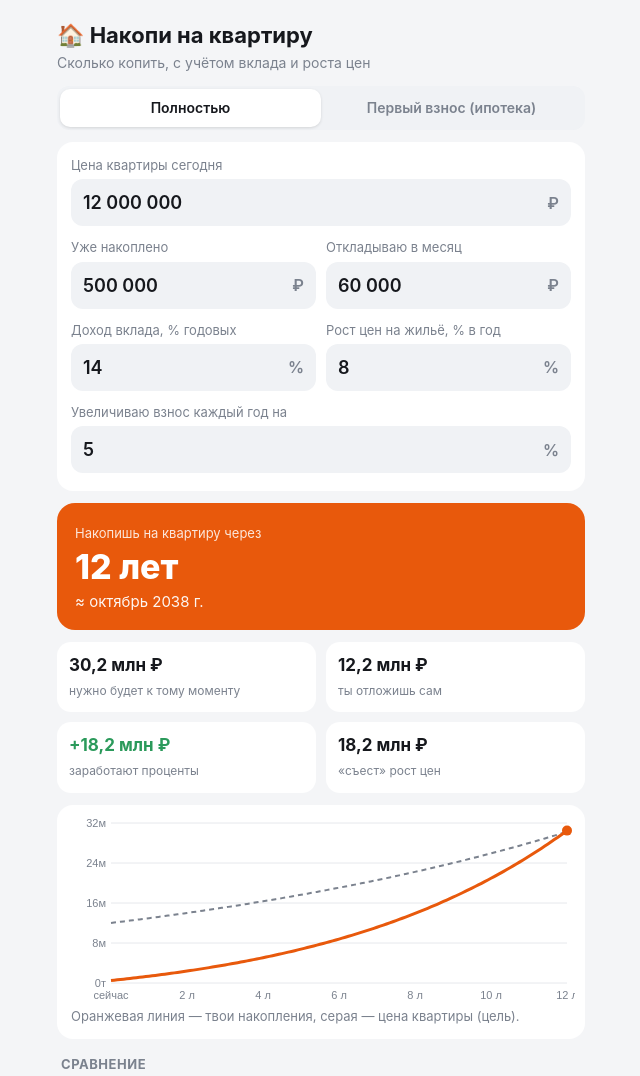
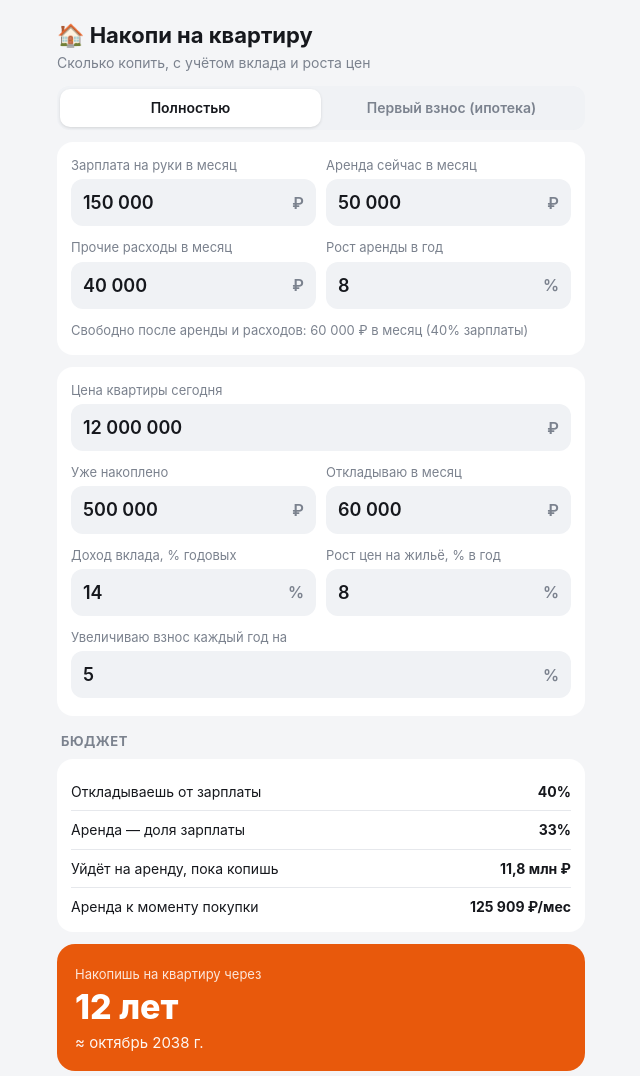
Before and after one commit to artem08122/nakopi, a plain HTML site: page index.html in a window 1280 px wide. Shown: the top 1076 px of the page, without its empty margins (319-959 px from the left). Drawn offline with Linux system fonts and the light colour scheme.

Commit message:
Add files via upload

```diff
--- a/index.html
+++ b/index.html
@@ -60,6 +60,19 @@ input[type=range]{width:100%;accent-color:var(--accent)}
   </div>
 
   <div class="card">
+    <div class="row">
+      <div class="f"><label>Зарплата на руки в месяц</label><div class="in"><input id="salary" inputmode="numeric"><span>₽</span></div></div>
+      <div class="f"><label>Аренда сейчас в месяц</label><div class="in"><input id="rent" inputmode="numeric"><span>₽</span></div></div>
+    </div>
+    <div class="row">
+      <div class="f"><label>Прочие расходы в месяц</label><div class="in"><input id="other" inputmode="numeric"><span>₽</span></div></div>
+      <div class="f"><label>Рост аренды в год</label><div class="in"><input id="rg" inputmode="decimal"><span>%</span></div></div>
+    </div>
+    <div class="note" id="free" style="padding:0 0 10px"></div>
+    <button class="btn alt" id="useFree" style="margin:0 0 12px;display:none">Откладывать всё свободное</button>
+  </div>
+
+  <div class="card">
     <div class="f"><label>Цена квартиры сегодня</label><div class="in"><input id="price" inputmode="numeric"><span>₽</span></div></div>
     <div class="f" id="dpBox" style="display:none"><label>Первый взнос, % от цены: <b id="dpV">20</b>%</label><input type="range" id="dp" min="10" max="50" step="1" value="20"></div>
     <div class="row">
@@ -71,7 +84,14 @@ input[type=range]{width:100%;accent-color:var(--accent)}
       <div class="f"><label>Рост цен на жильё, % в год</label><div class="in"><input id="growth" inputmode="decimal"><span>%</span></div></div>
     </div>
     <div class="f"><label>Увеличиваю взнос каждый год на</label><div class="in"><input id="idx" inputmode="decimal"><span>%</span></div></div>
+    <div class="row" id="mBox" style="display:none">
+      <div class="f"><label>Ставка ипотеки</label><div class="in"><input id="mrate" inputmode="decimal"><span>%</span></div></div>
+      <div class="f"><label>Срок ипотеки, лет</label><div class="in"><input id="mterm" inputmode="numeric"><span>лет</span></div></div>
+    </div>
   </div>
+
+  <div class="sec" id="bsec">Бюджет</div>
+  <div class="card" id="bcard"><table class="cmp" id="bud"></table></div>
 
   <div class="warn" id="warn"></div>
 
@@ -114,7 +134,10 @@ if (tg){ try{ tg.ready(); tg.expand(); }catch(e){} }
 const $ = id => document.getElementById(id);
 const MAXM = 600;
 let mode = 'full';
-const D = {price:12000000, saved:500000, monthly:60000, rate:14, growth:8, idx:5, dp:20};
+const D = {price:12000000, saved:500000, monthly:60000, rate:14, growth:8, idx:5, dp:20,
+  salary:150000, rent:50000, other:40000, rg:8, mrate:12, mterm:20};
+const MONEY = ['price','saved','monthly','salary','rent','other','mterm'];
+const fmtIn = s => { const d=String(s).replace(/[^\d]/g,''); return d===''?'':fmt(parseInt(d,10)); };
 
 const fmt = n => Math.round(n).toLocaleString('ru-RU').replace(/ /g,' ');
 const rub = n => fmt(n)+' ₽';
@@ -181,6 +204,38 @@ function draw(s){
   if(s.m){c.fillStyle=acc;c.beginPath();c.arc(X(s.m),Y(s.bs[s.m]),5,0,7);c.fill()}
 }
 
+function budget(s){
+  const sal=D.salary, free=sal-D.rent-D.other;
+  const fe=$('free'), ub=$('useFree');
+  const rows=[];
+  if (sal>0){
+    fe.textContent = free>0 ? `Свободно после аренды и расходов: ${rub(free)} в месяц (${Math.round(free/sal*100)}% зарплаты)` : 'Аренда и расходы съедают всю зарплату — копить не из чего.';
+    ub.style.display = free>0 && Math.round(free)!==Math.round(D.monthly) ? 'block':'none';
+    ub.textContent = 'Откладывать всё свободное: '+rub(Math.max(0,free));
+    rows.push(['Откладываешь от зарплаты', Math.round(D.monthly/sal*100)+'%']);
+    if (D.monthly>free && free>0) rows.push(['⚠ Больше, чем остаётся свободным', '+'+rub(D.monthly-free)]);
+  } else { fe.textContent=''; ub.style.display='none'; }
+  if (D.rent>0){
+    if (sal>0) rows.push(['Аренда — доля зарплаты', Math.round(D.rent/sal*100)+'%']);
+    if (s.m){
+      let tot=0; for(let i=0;i<s.m;i++) tot+=D.rent*Math.pow(1+D.rg/100,i/12);
+      rows.push(['Уйдёт на аренду, пока копишь', short(tot)]);
+      const rentThen=D.rent*Math.pow(1+D.rg/100,s.m/12);
+      if (mode==='full') rows.push(['Аренда к моменту покупки', rub(rentThen)+'/мес']);
+    }
+  }
+  if (mode==='mort' && s.m){
+    const full=s.target/(D.dp/100), loan=full-s.target, n=Math.max(1,D.mterm)*12, r=D.mrate/100/12;
+    const pay = r? loan*r/(1-Math.pow(1+r,-n)) : loan/n;
+    rows.push(['Кредит на покупку', short(loan)]);
+    rows.push(['Платёж по ипотеке', rub(pay)+'/мес']);
+    if (sal>0) rows.push(['Платёж — доля зарплаты сейчас', Math.round(pay/sal*100)+'%']);
+    rows.push(['Переплата по ипотеке', short(pay*n-loan)]);
+  }
+  $('bud').innerHTML=rows.map(([a,b])=>`<tr><td>${a}</td><td>${b}</td></tr>`).join('');
+  $('bsec').style.display=$('bcard').style.display=rows.length?'block':'none';
+}
+
 function calc(){
   const s = sim(opts());
   const warn=$('warn');
@@ -207,26 +262,28 @@ function calc(){
   const y=+$('yrs').value; $('yV').textContent=y;
   const nm=needMonthly(y);
   $('need').innerHTML = nm>=1e8 ? 'Не получится при таких условиях.' : `Чтобы успеть за <b>${y}</b> ${y%10==1&&y!=11?'год':(y%10>1&&y%10<5&&(y<10||y>20))?'года':'лет'}, откладывай <b>${rub(nm)}</b> в месяц ${D.monthly?`(сейчас ${rub(D.monthly)})`:''}`;
+  budget(s);
   window.__last={s,y,nm};
   try{ localStorage.setItem('kv',JSON.stringify({D,mode})) }catch(e){}
 }
 
-const map={price:'price',saved:'saved',monthly:'monthly',rate:'rate',growth:'growth',idx:'idx'};
+const FIELDS=['price','saved','monthly','rate','growth','idx','salary','rent','other','rg','mrate','mterm'];
 function bind(){
-  for (const k in map){
-    const el=$(k);
-    el.value = (k==='rate'||k==='growth'||k==='idx') ? String(D[k]).replace('.',',') : fmt(D[k]);
+  for (const k of FIELDS){
+    const el=$(k), money=MONEY.includes(k);
+    el.value = money ? fmt(D[k]) : String(D[k]).replace('.',',');
     el.addEventListener('input',()=>{
-      if(!(k==='rate'||k==='growth'||k==='idx')){const v=num(el.value);el.value=v?fmt(v):'';D[k]=v}
+      if(money){el.value=fmtIn(el.value);D[k]=num(el.value)}
       else D[k]=num(el.value);
       calc();
     });
   }
+  $('useFree').onclick=()=>{D.monthly=Math.max(0,Math.round((D.salary-D.rent-D.other)/1000)*1000);$('monthly').value=fmt(D.monthly);calc()};
   $('dp').addEventListener('input',e=>{D.dp=+e.target.value;$('dpV').textContent=D.dp;calc()});
   $('yrs').addEventListener('input',calc);
   document.querySelectorAll('#mode button').forEach(b=>b.onclick=()=>{
     mode=b.dataset.m; document.querySelectorAll('#mode button').forEach(x=>x.classList.toggle('on',x===b));
-    $('dpBox').style.display=mode==='mort'?'block':'none'; calc();
+    $('dpBox').style.display=mode==='mort'?'block':'none'; $('mBox').style.display=mode==='mort'?'flex':'none'; calc();
   });
   $('share').onclick=()=>{
     const l=window.__last, s=l.s;
@@ -240,7 +297,7 @@ try{const sv=JSON.parse(localStorage.getItem('kv')||'null'); if(sv){Object.assig
 bind();
 $('dp').value=D.dp;$('dpV').textContent=D.dp;
 document.querySelectorAll('#mode button').forEach(x=>x.classList.toggle('on',x.dataset.m===mode));
-$('dpBox').style.display=mode==='mort'?'block':'none';
+$('dpBox').style.display=mode==='mort'?'block':'none';$('mBox').style.display=mode==='mort'?'flex':'none';
 calc();
 addEventListener('resize',calc);
 </script>
```
